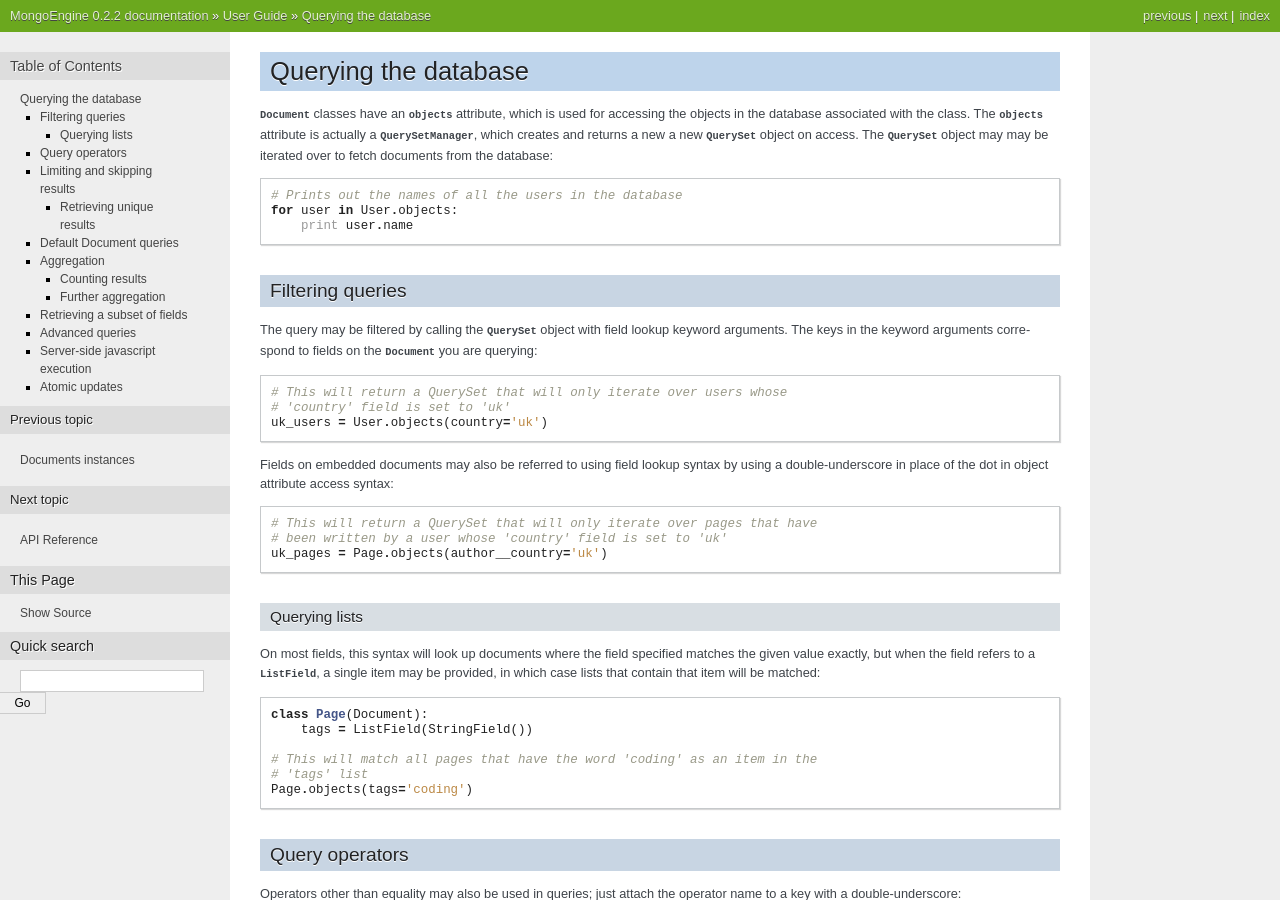
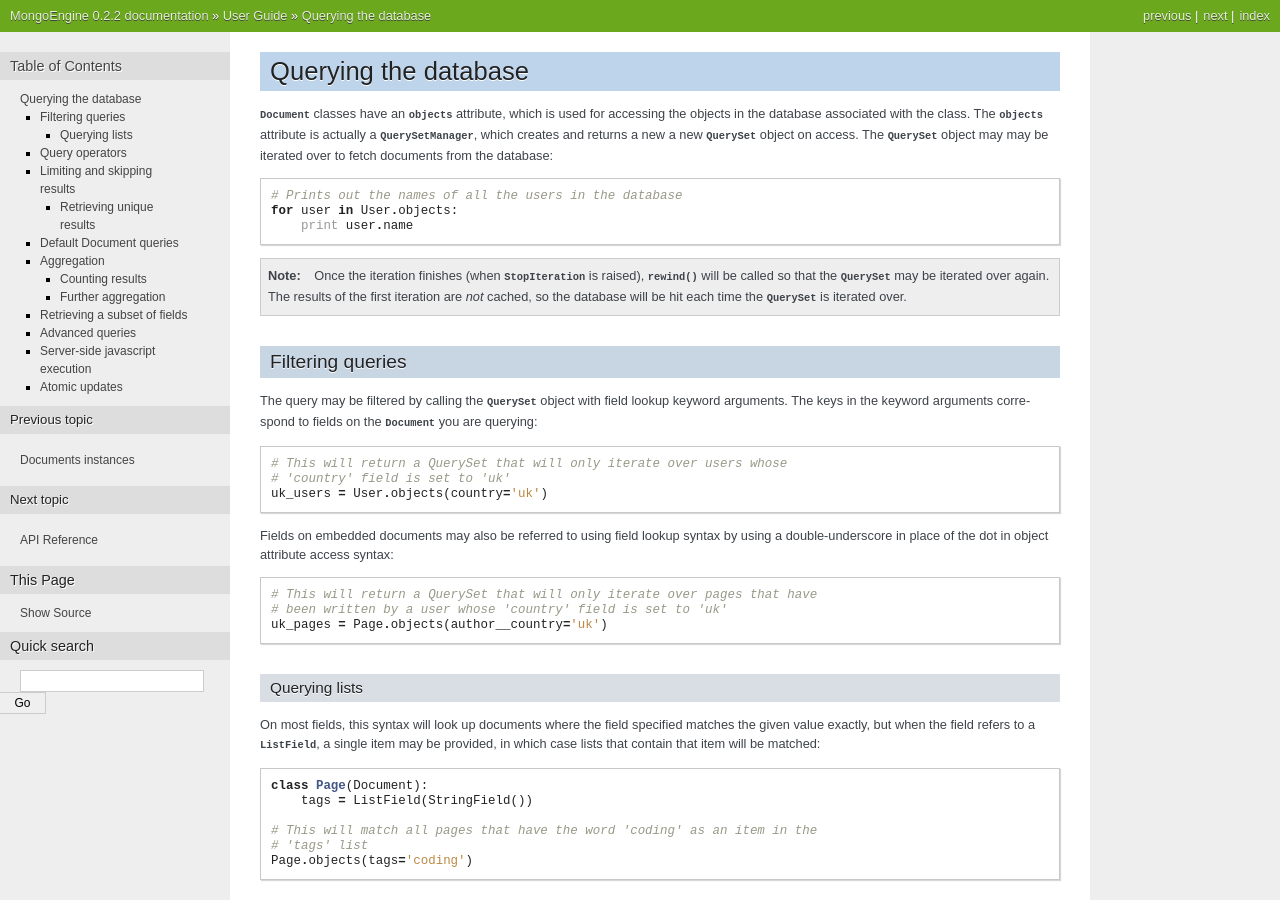
Before and after one commit to MongoEngine/mongoengine, a Sphinx documentation site: the page built from docs/guide/querying.rst, in a window 1280 px wide and 900 px high. Built offline with Sphinx 7.4.7, drawn with Linux system fonts in a browser that asks for light colours.

Commit message:
Added rewind behaviour and BinaryField to docs

```diff
--- a/docs/apireference.rst
+++ b/docs/apireference.rst
@@ -54,6 +54,8 @@ Fields
 
 .. autoclass:: mongoengine.ListField
 
+.. autoclass:: mongoengine.BinaryField
+
 .. autoclass:: mongoengine.ObjectIdField
 
 .. autoclass:: mongoengine.ReferenceField
--- a/docs/guide/querying.rst
+++ b/docs/guide/querying.rst
@@ -12,6 +12,13 @@ fetch documents from the database::
     # Prints out the names of all the users in the database
     for user in User.objects:
         print user.name
+
+.. note::
+   Once the iteration finishes (when :class:`StopIteration` is raised),
+   :meth:`~mongoengine.queryset.QuerySet.rewind` will be called so that the
+   :class:`~mongoengine.queryset.QuerySet` may be iterated over again. The
+   results of the first iteration are *not* cached, so the database will be hit
+   each time the :class:`~mongoengine.queryset.QuerySet` is iterated over.
 
 Filtering queries
 =================
```
